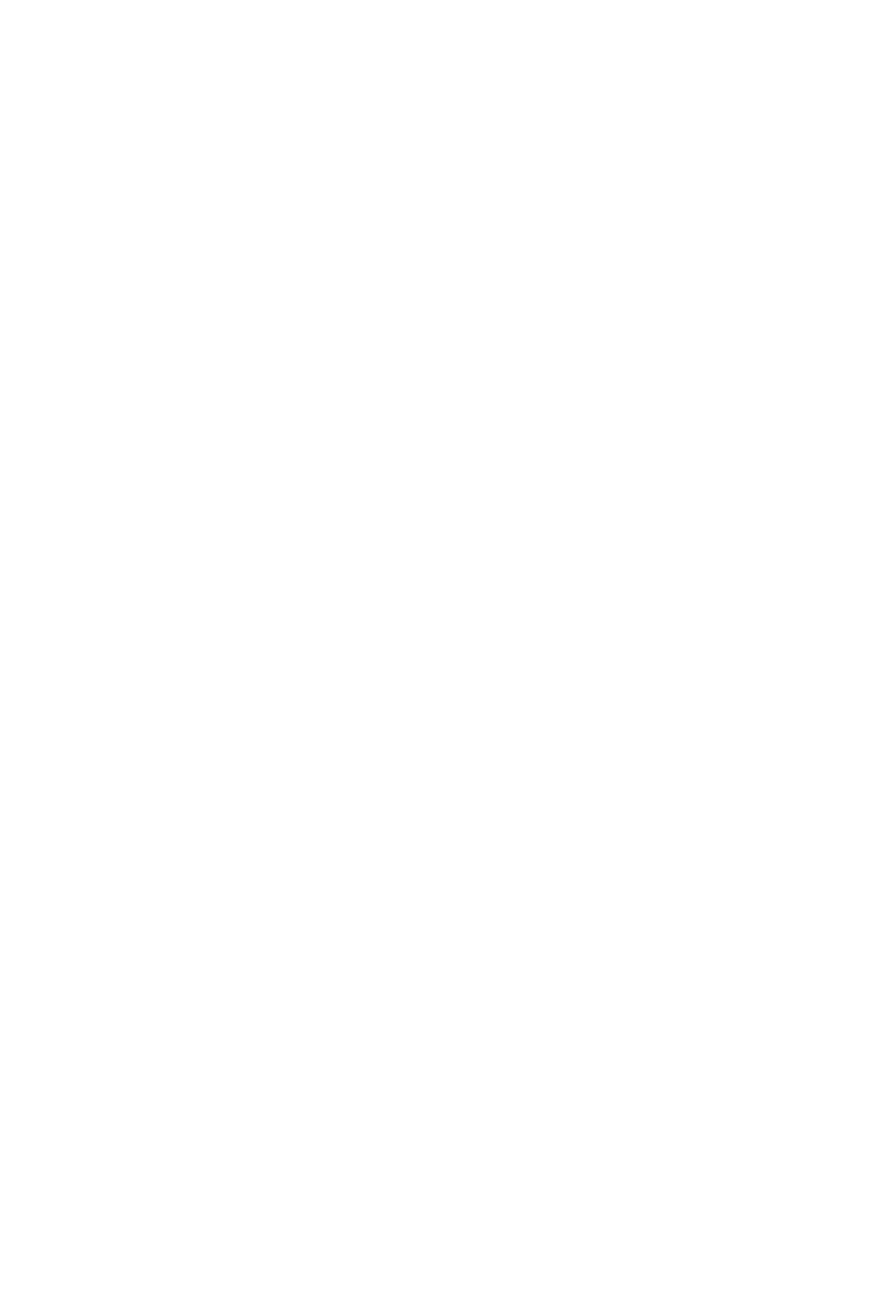
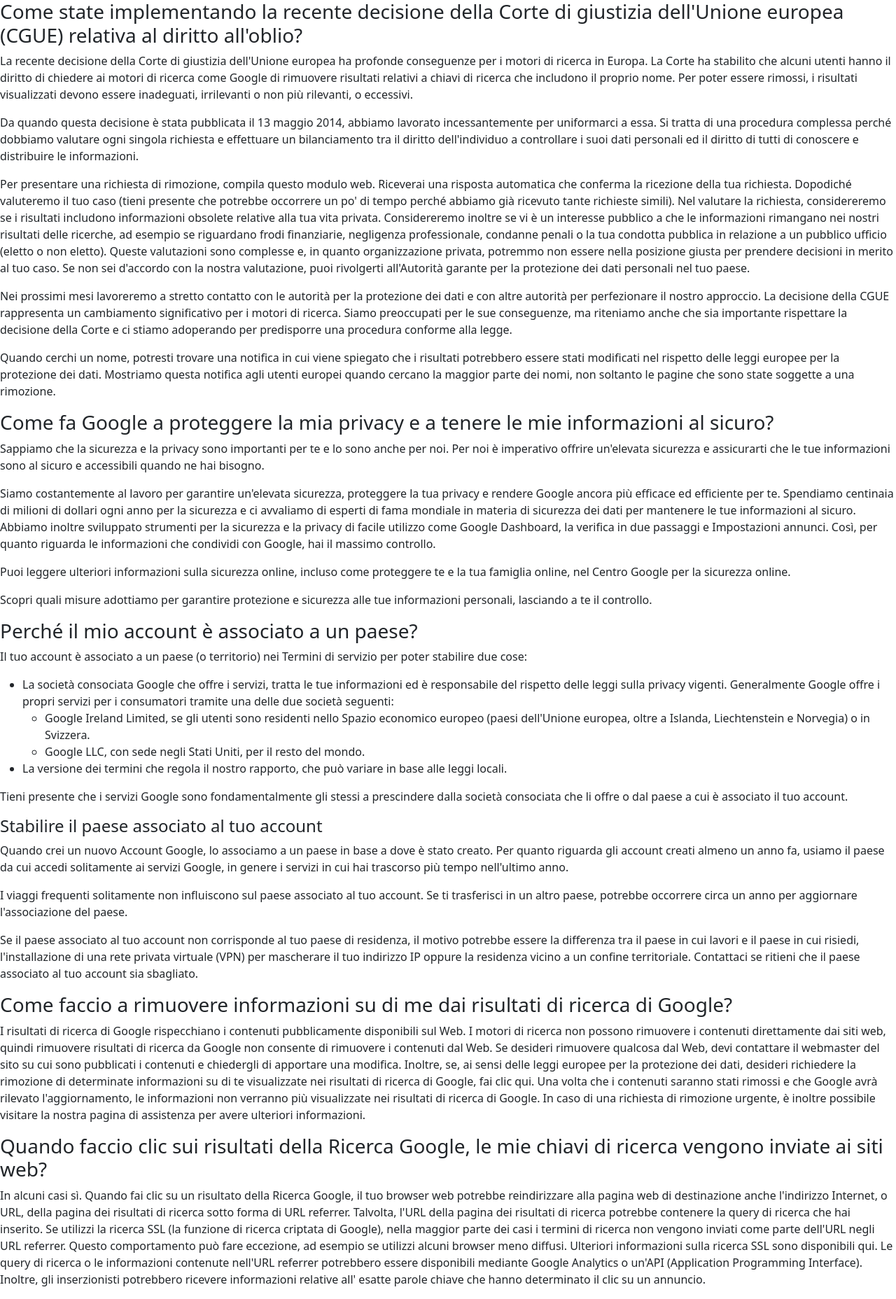
Before and after one commit to DomenicoAgostino/php-google-faq, a PHP site: page / in a window 1280 px wide. Before the commit the page is empty. Shown: the whole page at 70% size. Before the commit the page ends 800 px from the top, so only its background shows below. Run offline with PHP 8.4, Linux system fonts and the light colour scheme.

Commit message:
Stampo in pagina

```diff
--- a/index.php
+++ b/index.php
@@ -69,21 +69,6 @@ $db = [
 ]
 
 
-
-
-
-
-
-
-
-
-
-
-
-
-
-
-
 ?>
 
 
@@ -95,9 +80,29 @@ $db = [
   <meta charset="UTF-8">
   <meta http-equiv="X-UA-Compatible" content="IE=edge">
   <meta name="viewport" content="width=device-width, initial-scale=1.0">
-  <title>Document</title>
+
+  <link href="https://cdn.jsdelivr.net/npm/bootstrap@5.1.3/dist/css/bootstrap.min.css" rel="stylesheet" integrity="sha384-1BmE4kWBq78iYhFldvKuhfTAU6auU8tT94WrHftjDbrCEXSU1oBoqyl2QvZ6jIW3" crossorigin="anonymous">
+  <link rel="stylesheet" href="https://cdnjs.cloudflare.com/ajax/libs/font-awesome/6.0.0/css/all.min.css" integrity="sha512-9usAa10IRO0HhonpyAIVpjrylPvoDwiPUiKdWk5t3PyolY1cOd4DSE0Ga+ri4AuTroPR5aQvXU9xC6qOPnzFeg==" crossorigin="anonymous" referrerpolicy="no-referrer" />
+
+  <link rel="icon" type="image/png" href="img/new-google-favicon-logo-5E38E037AF-seeklogo.com.png">
+  <title>Domande frequenti - Privacy e termini</title>
 </head>
 <body>
+  <header></header>
+
+  <main>
+    <div class="container-go">
+      <?php foreach($db as $points) : ?>
+        <section>
+          <?php foreach($points as $point) : ?>
+            <?php echo $point ?>
+            <?php endforeach; ?>
+        </section>
+        <?php endforeach; ?>
+    </div>
+  </main>
+
+  <footer></footer>
 
 </body>
 </html>
```
Also changed, not shown: img/new-google-favicon-logo-5E38E037AF-seeklogo.com.png (added).
